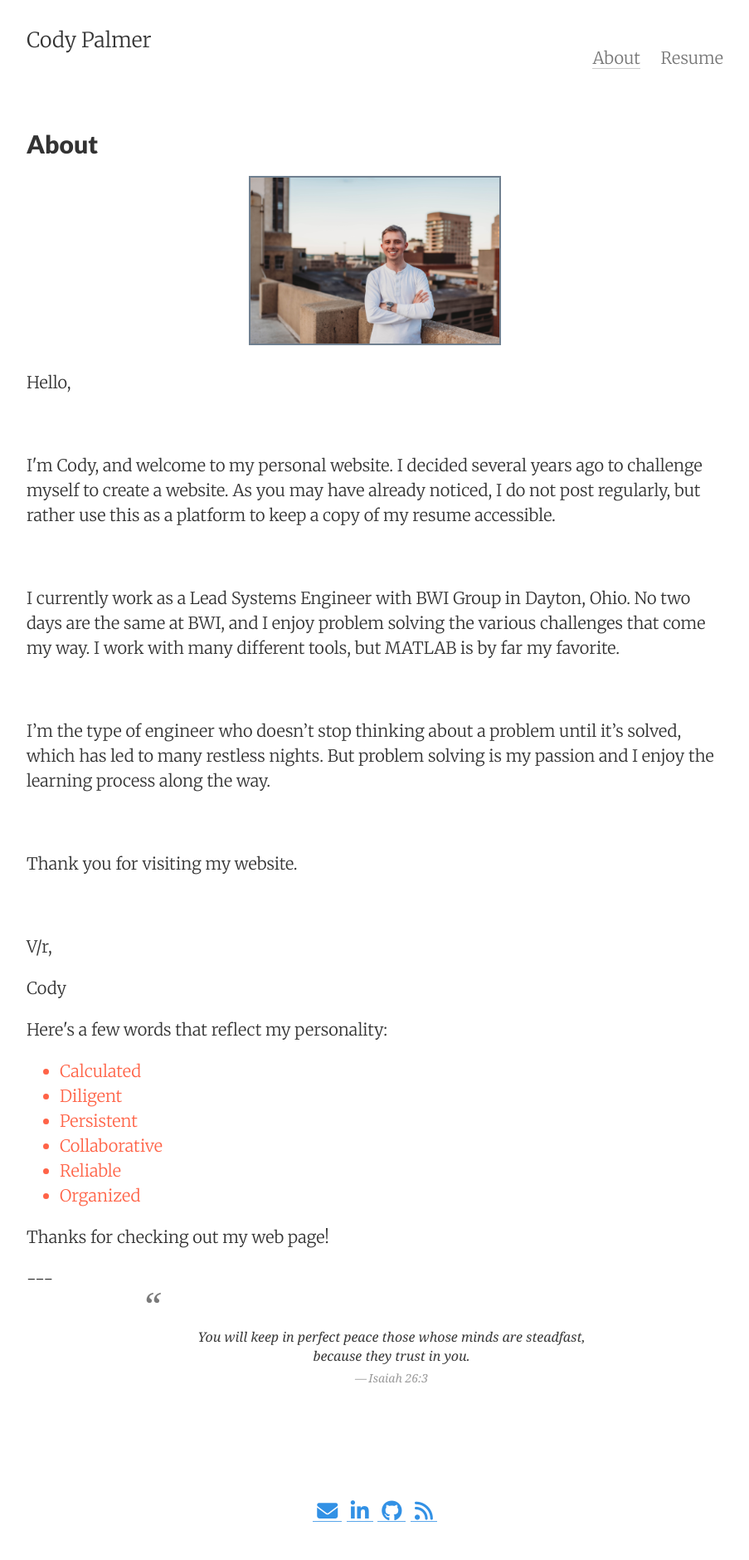
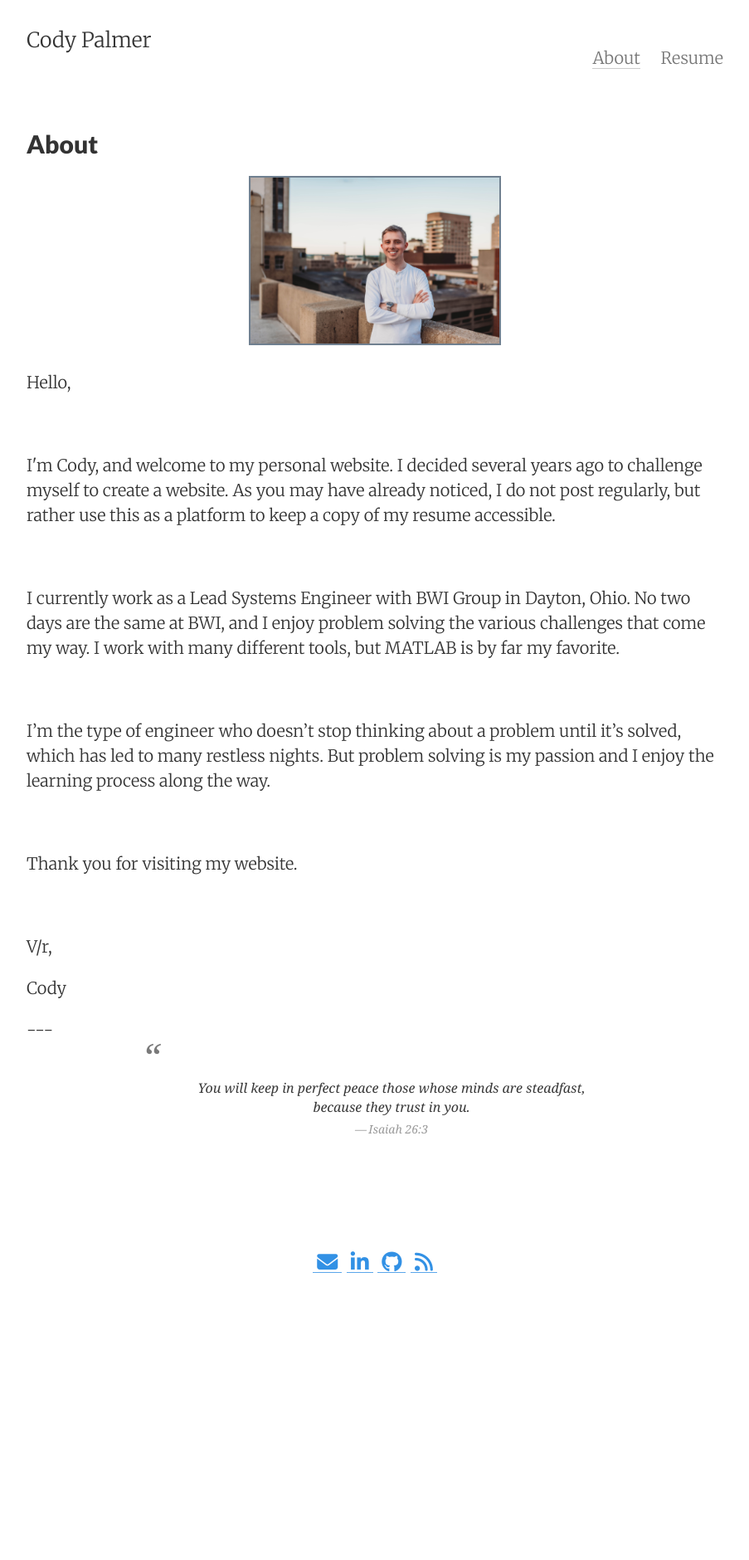
Before and after one commit to palmerco/web_server, a Jekyll site: the page built from subpages/about.html, in a window 1280 px wide. Shown: the whole page at 83% size, without its empty margins (188-1091 px from the left). Built offline with Jekyll 4.4.1, drawn with Linux system fonts in a browser that asks for light colours; nearby versions of some CDN libraries; after the commit the page ends 1580 px from its top, so only the background shows below that.

Commit message:
about me update

```diff
--- a/subpages/about.html
+++ b/subpages/about.html
@@ -30,41 +30,6 @@ tags: about
 <p>Cody</p>
 
 
-<!--
-<p>
-Here's a few words that reflect my character:
-
-<span style="color:#ff6347">  calculated</span>,
-<span style="color:#ff6347"> diligent</span>,
-<span style="color:#ff6347"> collaborative</span>,
-<span style="color:#ff6347"> persistent</span>,
-<span style="color:#ff6347"> reliable</span>,
-and
-<span style="color:#ff6347"> organized</span>.
-</p>
--->
-
-<p>
-Here's a few words that reflect my personality:
-
-<ul>
-   <span style="color:#ff6347"><li>Calculated</li></span>
-   <span style="color:#ff6347"><li>Diligent</li></span>
-    <span style="color:#ff6347"><li>Persistent</li></span>
-  <span style="color:#ff6347"><li>Collaborative</li></span>
-   <span style="color:#ff6347"><li>Reliable</li></span>
-    <span style="color:#ff6347"><li>Organized</li></span>
-</ul>
-</p>
-
-<p>
-
-</p>
-
-<p>
-Thanks for checking out my web page!
-</p>
-
 <p>
 
 </p>
```
